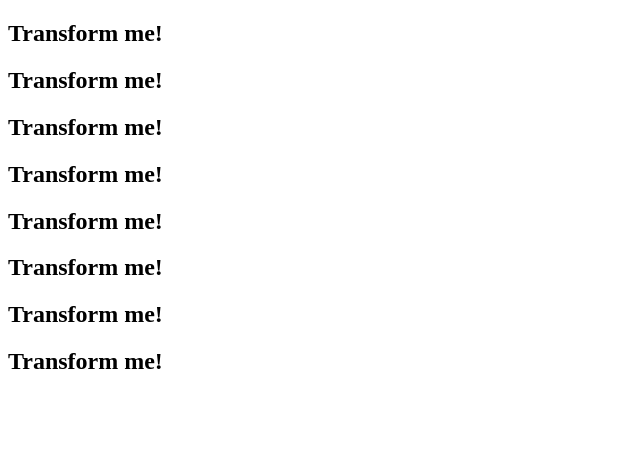
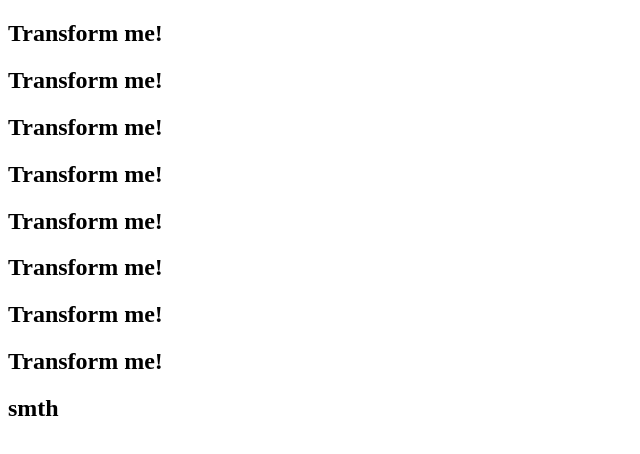
Before and after one commit to YKovalov/github-web-practice, a plain HTML site: page 09-css-transforms/index.html in a window 1280 px wide. Shown: the full height of the page, 0-640 px from the left. Drawn offline with Linux system fonts and the light colour scheme.

Commit message:
h2 added

```diff
--- a/09-css-transforms/index.html
+++ b/09-css-transforms/index.html
@@ -21,6 +21,7 @@
         <h1>Transform me!</h1>
         <h1>Transform me!</h1>
     </section>
+    <h2>smth</h2>
 </body>
 
 </html>
```
